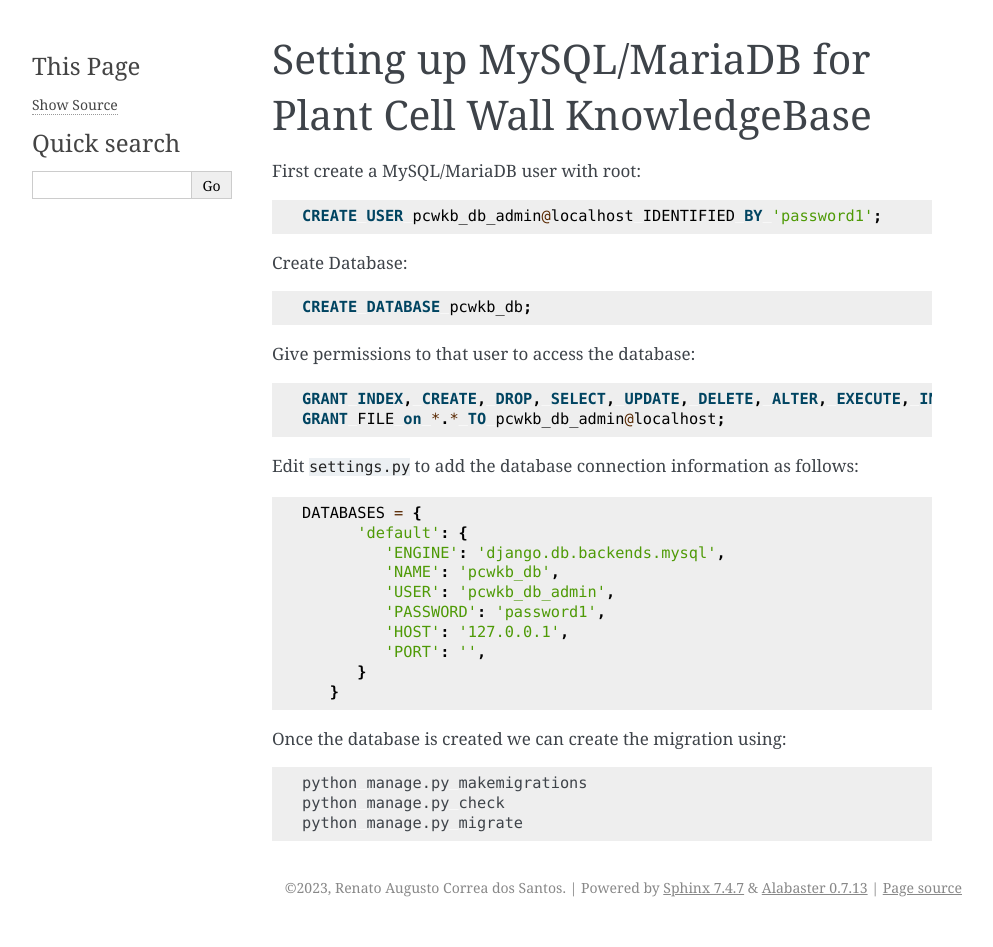
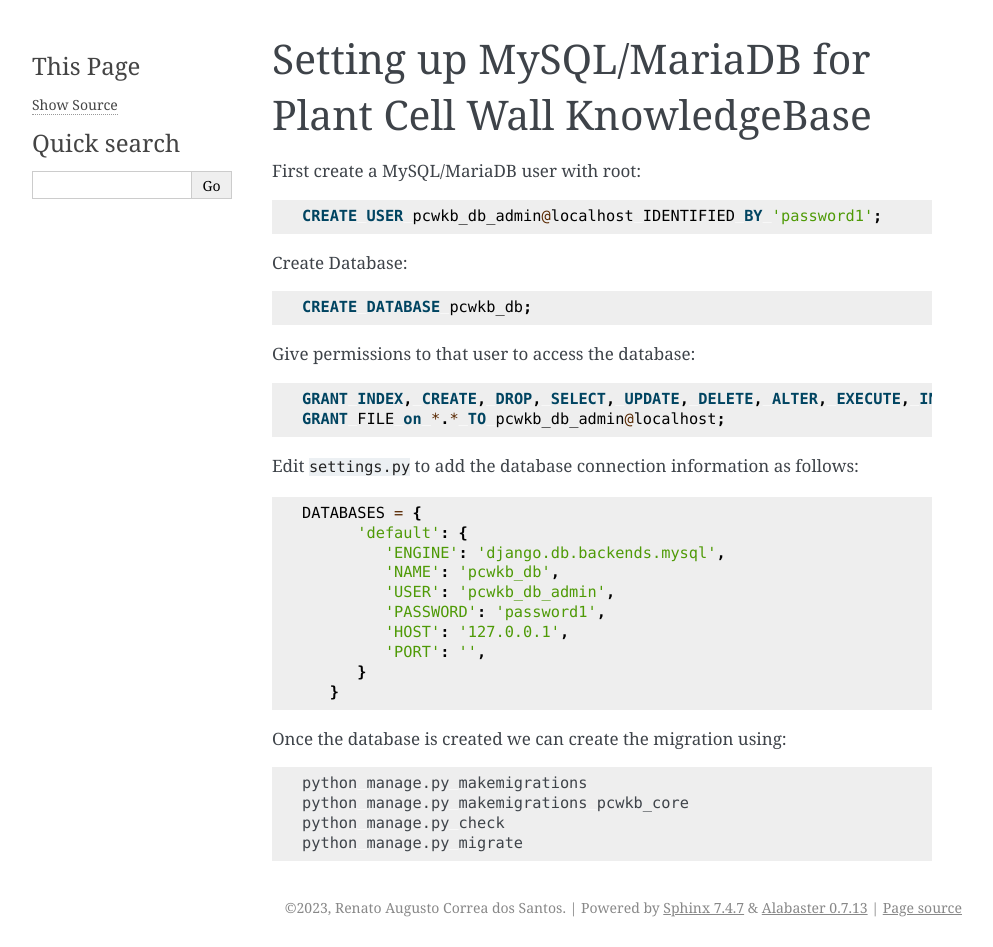
Before and after one commit to labbces/pcwkb, a Sphinx documentation site: the page built from docs/source/connect_mysql.md, in a window 1280 px wide. Shown: the whole page, without its empty margins (148-1141 px from the left). Built offline with Sphinx 7.4.7, drawn with Linux system fonts in a browser that asks for light colours; pages that are not in the unit, such as notebooks, are missing from menus.

Commit message:
documentation review

````diff
--- a/docs/source/connect_mysql.md
+++ b/docs/source/connect_mysql.md
@@ -37,6 +37,7 @@ Once the database is created we can create the migration using:
 
 ```bash
 python manage.py makemigrations
+python manage.py makemigrations pcwkb_core
 python manage.py check
 python manage.py migrate
 ```
````
Also changed, not shown: README.md (+1 -0 lines).
